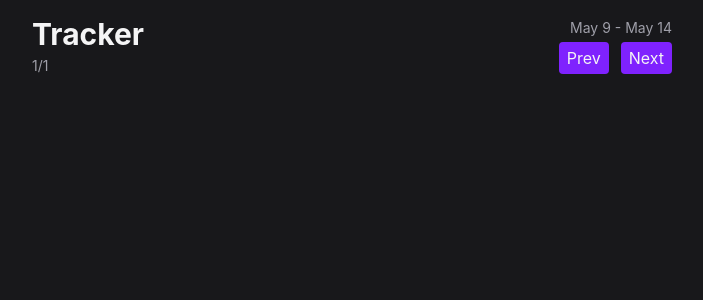
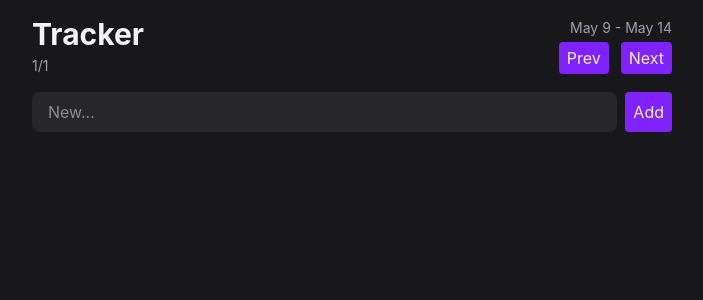
Before and after one commit to singh-aryan-dev/Tracker, a React (Vite) app: page / in a window 1280 px wide. Shown: the top 300 px of the page, without its empty margins (288-991 px from the left). Built offline with nearby package versions, Linux system fonts and the light colour scheme.

Commit message:
Form component

```diff
--- a/index.html
+++ b/index.html
@@ -4,7 +4,7 @@
     <meta charset="UTF-8" />
     <link rel="icon" type="image/svg+xml" href="/favicon.svg" />
     <meta name="viewport" content="width=device-width, initial-scale=1.0" />
-    <title>tracker</title>
+    <title>Tracker</title>
   </head>
   <body>
     <div id="root"></div>
--- a/src/App.tsx
+++ b/src/App.tsx
@@ -1,30 +1,11 @@
-import { Button } from "./components/Button"
+import Form from "./components/Form"
+import Header from "./components/Header"
 
 export default function App() {
   return (
     <div className="max-w-2xl mx-auto p-4 flex flex-col gap-4">
-        <Header></Header>
+        <Header />
+        <Form></Form>
     </div>
   )
 }
-
-function Header() {
-  return (
-    <header className="flex items-center justify-between">
-      {/* left side */}
-      <div className="flex flex-col gap-1">
-        <h1 className="text-3xl font-bold">Tracker</h1>
-        <span className="text-zinc-400 text-sm">1/1</span>
-      </div>
-
-      {/* right side */}
-      <div className="flex flex-col gap-1 items-end">
-        <span className="text-zinc-400 text-sm">May 9 - May 14</span>
-        <div className="flex items-center gap-3">
-          <Button >Prev</Button>
-          <Button >Next</Button>
-        </div>
-      </div>
-    </header>
-  )
-}
--- /dev/null
+++ b/src/components/Form.tsx
@@ -0,0 +1,10 @@
+import { Button } from "./Button";
+
+export default function Form(){
+    return <form className="flex gap-2">
+        <input className="flex-1 rounded-lg bg-zinc-800 px-4 py-2 outline-none focus-visible:ring-2 focus-visible:ring-violet-500"
+        placeholder="New..."
+        />
+        <Button>Add</Button>
+    </form>
+}
--- /dev/null
+++ b/src/components/Header.tsx
@@ -0,0 +1,22 @@
+import { Button } from "./Button";
+
+export default function Header() {
+  return (
+    <header className="flex items-center justify-between">
+      {/* left side */}
+      <div className="flex flex-col gap-1">
+        <h1 className="text-3xl font-bold">Tracker</h1>
+        <span className="text-zinc-400 text-sm">1/1</span>
+      </div>
+
+      {/* right side */}
+      <div className="flex flex-col gap-1 items-end">
+        <span className="text-zinc-400 text-sm">May 9 - May 14</span>
+        <div className="flex items-center gap-3">
+          <Button>Prev</Button>
+          <Button >Next</Button>
+        </div>
+      </div>
+    </header>
+  )
+}
```
